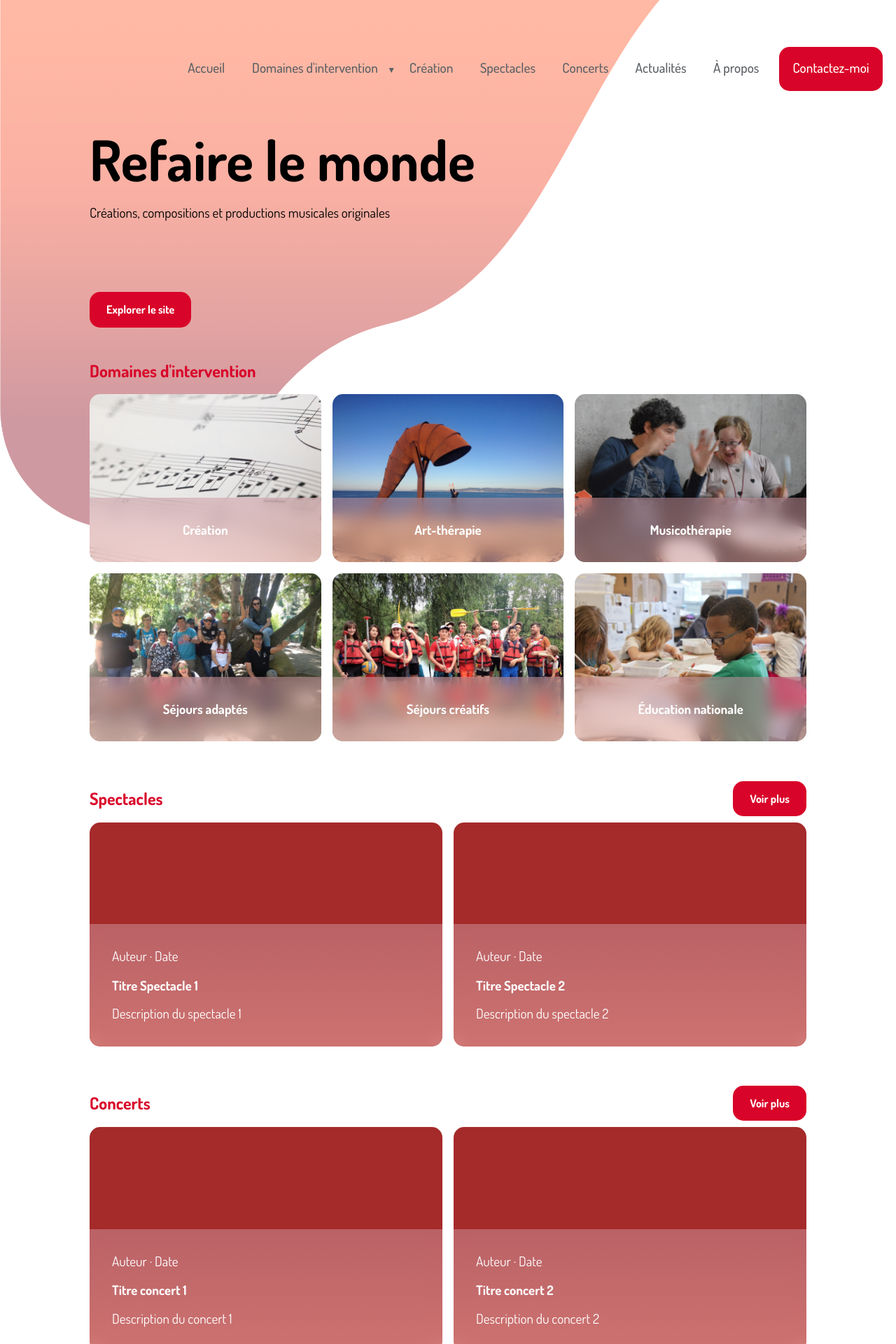
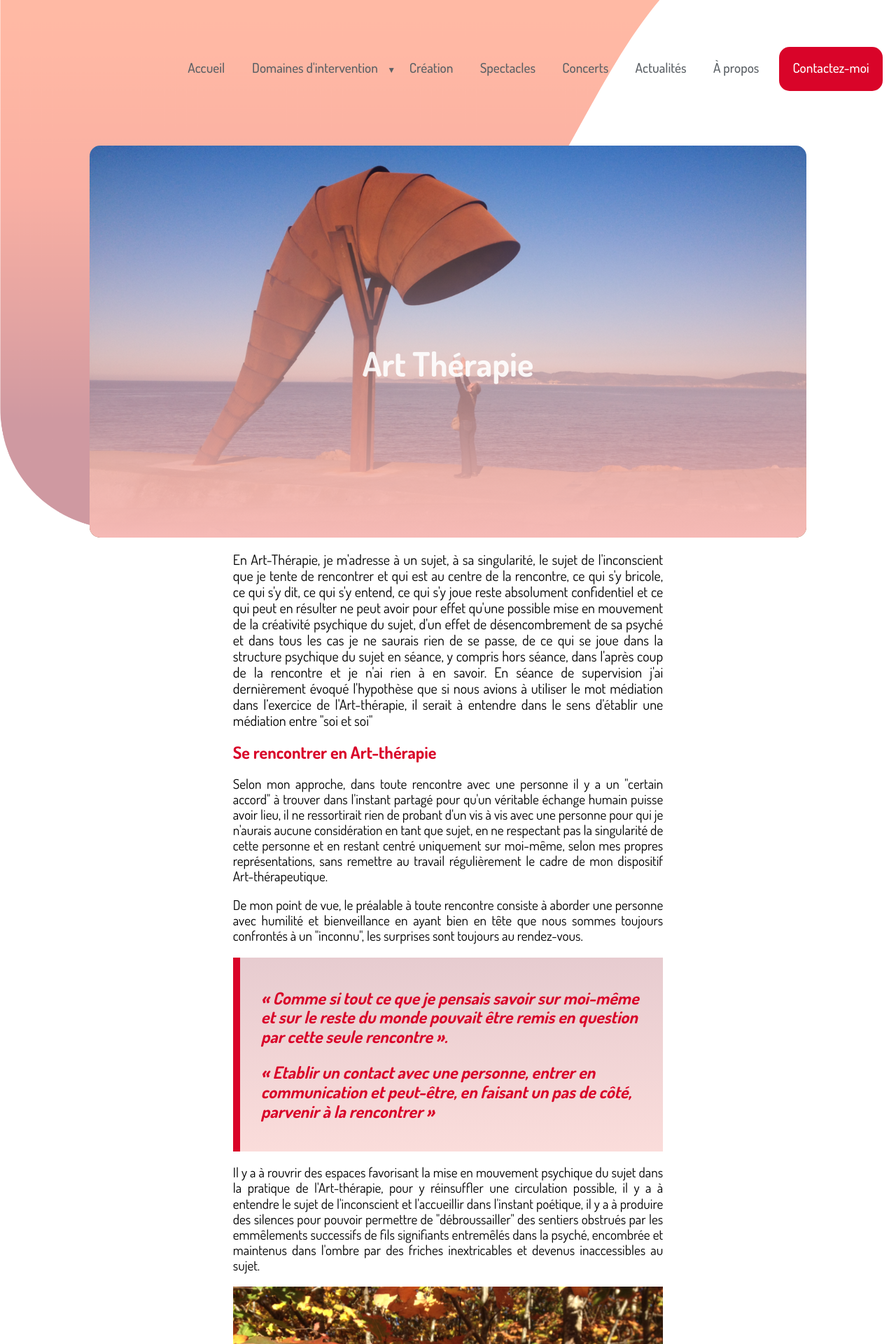
Before and after one commit to trmouv/refaire_le_monde.io, a PHP site: page /art_therapie.html in a window 1280 px wide. Shown: the top 1920 px of the page at 70% size. Run offline with PHP 8.4, Linux system fonts and the light colour scheme.

Commit message:
mise en page art thérapie

```diff
--- a/art_therapie.html
+++ b/art_therapie.html
@@ -52,69 +52,67 @@
     </section>
 <!-- Fin menu -->
 <!-- Main -->
-        <section class="hero">
-            <h1>Refaire le monde</h1>
-            <p>Créations, compositions et productions musicales originales</p>
-            <button>Explorer le site</button>
-        </section>
+<main>
+    <section>
+        <article>
+            <article class="box_1" id="art_therapie_article"><div><h1>Art Thérapie</h1></div></article>
+            <article class="article_first_template">
+            <p style="font-size: 1.25em;">En Art-Thérapie, je m'adresse à un sujet, à sa singularité, le sujet de l'inconscient que je tente de rencontrer et qui est au centre de la rencontre, ce qui s'y bricole, ce qui s'y dit, ce qui s'y entend, ce qui s'y joue reste absolument confidentiel et ce qui peut en résulter ne peut avoir pour effet qu'une possible mise en mouvement de la créativité psychique du sujet, d'un effet de désencombrement de sa psyché et dans tous les cas je ne saurais rien de se passe, de ce qui se joue dans la structure psychique du sujet en séance, y compris hors séance, dans l'après coup de la rencontre et je n'ai rien à en savoir. En séance de supervision j'ai dernièrement évoqué l'hypothèse que si nous avions à utiliser le mot médiation dans l’exercice de l'Art-thérapie, il serait à entendre dans le sens d'établir une médiation entre "soi et soi"</p>
+            <h2>Se rencontrer en Art-thérapie</h2>
+            <p>Selon mon approche, dans toute rencontre avec une personne il y a un "certain accord" à trouver dans l'instant partagé pour qu'un véritable échange humain puisse avoir lieu, il ne ressortirait rien de probant d'un vis à vis avec une personne pour qui je n'aurais aucune considération en tant que sujet, en ne respectant pas la singularité de cette personne et en restant centré uniquement sur moi-même, selon mes propres représentations, sans remettre au travail régulièrement le cadre de mon dispositif Art-thérapeutique.</p>
+            <p>De mon point de vue, le préalable à toute rencontre consiste à aborder une personne avec humilité et bienveillance en ayant bien en tête que nous sommes toujours confrontés à un "inconnu", les surprises sont toujours au rendez-vous.  </p>
+            <div style="font-size: 1.25em; background: linear-gradient(180deg, rgba(207, 153, 161, 0.5) 0%, rgba(246, 186, 182, 0.5) 100%); padding: 1em  1.5em 1em 1.5em; border-left: 0.5em solid #D90429; color: #D90429;">
+            <p style="text-align: left;"><strong><i>« Comme si tout ce que je pensais savoir sur moi-même et sur le reste du monde pouvait être remis en question par cette seule rencontre ».</i></strong></p>
+            <p style="text-align: left;"><strong><i>« Etablir un contact avec une personne, entrer en communication et peut-être, en faisant un pas de côté, parvenir à la rencontrer »</i></strong></p>
+            </div>
+            <p>Il y a à rouvrir des espaces favorisant la mise en mouvement psychique du sujet dans la pratique de l'Art-thérapie, pour y réinsuffler une circulation possible, il y a à entendre le sujet de l'inconscient et l'accueillir dans l'instant poétique, il y a à produire des silences pour pouvoir permettre de "débroussailler" des sentiers obstrués par les emmêlements successifs de fils signifiants entremêlés dans la psyché, encombrée et maintenus dans l'ombre par des friches inextricables et devenus inaccessibles au sujet. </p>
+            <img src="images/IMG_5165-min.JPG" alt="art_therapie_feuilles" width="100%"/>
+            <div style="background: linear-gradient(180deg, rgba(207, 153, 161, 0.5) 0%, rgba(246, 186, 182, 0.5) 100%); padding: 1.5em; margin-top: -0.2em;"><i>Crédit image</i></div>
+            <p>La poésie, l’expression artistique, viennent souligner le caractère asymétrique possible dans les échanges humains, pour moi ces disciplines portent en elles ce « pas de côté » que nous avons à faire pour rencontrer une personne dans sa singularité, elles font état de ce qui existe dans une dimension qui serait comme une « entre-chose », comme dans ce que signifie  « lire entre les lignes » d’un livre, dans ce que vient dire "Ars" (habileté à faire avec) dans le mot Art, elles évoquent la possibilité d'introduire la dimension métaphorique dans le langage, elles invitent au songe et à la rêverie. La poésie vient redonner souffle et mouvement à ce qui tend à se figer, à s'endurcir et à se fermer, elle combat la formation de matière inerte dans la psyché, l’expression artistique permet d’emprunter des chemins de traverse, de vivre des aventures sensorielles et émotionnelles non normées, non identifiées, éphémères et non figées qui peuvent permettre une « remise en mouvement de la psyché » sans contraindre le sujet mais au contraire en l’accueillant pleinement dans sa pure singularité.</p>
+            </article>
+        </article>
+    </section>
 
-        <section class="intervention">
-            <h2>Domaines d'intervention</h2>
-            <article class="interventions">
-                <article class="box_3" id="creation"><div><h3>Création</h3></div></article>
-                <article class="box_3" id="art_therapie"><div><h3>Art-thérapie</h3></div></article>
-                <article class="box_3" id="musicotherapie"><div><h3>Musicothérapie</h3></div></article>
-                <article class="box_3" id="sejour_adapte"><div><h3>Séjours adaptés</h3></div></article>
-                <article class="box_3" id="sejour_creatif"><div><h3>Séjours créatifs</h3></div></article>
-                <article class="box_3" id="education"><div><h3>Éducation nationale</h3></div></article>
-            </article>
-        </section>
+    <section class="slideshow_first_template">
 
-        <section class="spectacle">
-            <div class="title_row">
-                <div><h2>Spectacles</h2></div>
-                <div><button>Voir plus</button></div>
-            </div>
-            <article class="spectacles">
-                <article class="box_2"><div><p>Auteur &#xB7; Date</p><h3>Titre Spectacle 1</h3><p>Description du spectacle 1</p></div></article>
-                <article class="box_2"><div><p>Auteur &#xB7; Date</p><h3>Titre Spectacle 2</h3><p>Description du spectacle 2</p></div></article>
-            </article>
-        </section>
+        <!-- Slideshow container -->
+        <div class="slideshow-container">
 
-        <section class="spectacle">
-            <div class="title_row">
-                <div><h2>Concerts</h2></div>
-                <div><button>Voir plus</button></div>
-            </div>
-            <article class="spectacles">
-                <article class="box_2"><div><p>Auteur &#xB7; Date</p><h3>Titre concert 1</h3><p>Description du concert 1</p></div></article>
-                <article class="box_2"><div><p>Auteur &#xB7; Date</p><h3>Titre concert 2</h3><p>Description du concert 2</p></div></article>
-            </article>
-        </section>
+        <!-- Full-width images with number and caption text -->
+        <div class="mySlides fade">
+            <div class="numbertext">1 / 3</div>
+            <img src="./images/art_therapie/fevrier2019224-min.jpg" style="width:100%; height: 50vh; border-radius: 15px;">
+            <div class="text">Caption Text</div>
+        </div>
 
-        <section class="actualite">
-            <h2>Actualité</h2>
-            <article class="actualites">
-                <article class="news"><p>Auteur &#xB7; Date</p><h3>Actualité 1</h3><p>Description actualité 1</p></article>
-                <article class="news"><p>Auteur &#xB7; Date</p><h3>Actualité 2</h3><p>Description actualité 2</p></article>
-                <article class="news"><p>Auteur &#xB7; Date</p><h3>Actualité 1</h3><p>Description actualité 1</p></article>
-                <article class="news"><p>Auteur &#xB7; Date</p><h3>Actualité 2</h3><p>Description actualité 2</p></article>
-                <article class="news"><p>Auteur &#xB7; Date</p><h3>Actualité 1</h3><p>Description actualité 1</p></article>
-                <article class="news"><p>Auteur &#xB7; Date</p><h3>Actualité 2</h3><p>Description actualité 2</p></article>
-                <article class="news"><p>Auteur &#xB7; Date</p><h3>Actualité 1</h3><p>Description actualité 1</p></article>
-                <article class="news"><p>Auteur &#xB7; Date</p><h3>Actualité 2</h3><p>Description actualité 2</p></article>
-            </article>
-        </section>
+        <div class="mySlides fade">
+            <div class="numbertext">2 / 3</div>
+            <img src="./images/art_therapie/fevrier2019234-min.jpg" style="width:100%; height: 50vh; border-radius: 15px;">
+            <div class="text">Caption Two</div>
+        </div>
 
-        <section class="auteur">
-            <h2>À propos de l'auteur</h2>
-            <article class="author">
-                <div class="photo_round"></div>
-                <h3>Denis Leroux Gallego</h3>
-                <p>« Depuis le début des années 80 j'ai multiplié les expériences de création dans différents projets qu'ils soient musicaux ou théâtraux, au fil des aventures et des réalisations, mon univers musical s'est enrichi et nourri de ces rencontres artistiques. »</p>
-                <button>Voir la suite</button>
-            </article>
-        </section>
+        <div class="mySlides fade">
+            <div class="numbertext">3 / 3</div>
+            <img src="./images/art_therapie/IMG_5373-min.JPG" style="width:100%; height: 50vh; border-radius: 15px;">
+            <div class="text">Caption Three</div>
+        </div>
+
+        <!-- Next and previous buttons -->
+        <a class="prev" onclick="plusSlides(-1)">&#10094;</a>
+        <a class="next" onclick="plusSlides(1)">&#10095;</a>
+        </div>
+        <br>
+
+        <!-- The dots/circles -->
+        <div style="text-align:center">
+        <span class="dot" onclick="currentSlide(1)"></span>
+        <span class="dot" onclick="currentSlide(2)"></span>
+        <span class="dot" onclick="currentSlide(3)"></span>
+        </div>
+
+    </section>
+
+</main>
 <!-- Fin Main -->
 <!-- Début Footer -->
         <footer>
@@ -169,6 +167,7 @@
         </footer>
 <!-- Fin Footer -->
         <div class="fond_bottom"></div>
+<!-- Début script -->
         <script>
             function openNav() {
               document.getElementById("mySidenav").style.width = "40vh";
@@ -177,6 +176,37 @@
             function closeNav() {
               document.getElementById("mySidenav").style.width = "0";
             }
+            /* slider */
+            var slideIndex = 1;
+            showSlides(slideIndex);
+
+            // Next/previous controls
+            function plusSlides(n) {
+            showSlides(slideIndex += n);
+            }
+
+            // Thumbnail image controls
+            function currentSlide(n) {
+            showSlides(slideIndex = n);
+            }
+
+            function showSlides(n) {
+            var i;
+            var slides = document.getElementsByClassName("mySlides");
+            var dots = document.getElementsByClassName("dot");
+            if (n > slides.length) {slideIndex = 1}
+            if (n < 1) {slideIndex = slides.length}
+            for (i = 0; i < slides.length; i++) {
+                slides[i].style.display = "none";
+            }
+            for (i = 0; i < dots.length; i++) {
+                dots[i].className = dots[i].className.replace(" active", "");
+            }
+            slides[slideIndex-1].style.display = "block";
+            dots[slideIndex-1].className += " active";
+            }
+            /* Fin slider */
         </script>
+<!-- Fin script -->
     </body>
 </html>
--- a/style.css
+++ b/style.css
@@ -354,6 +354,11 @@
 /* Pour les écrans jusqu'à 1150px de largeur */
 @media all and (max-width: 1150px){
 
+  main{
+    padding-top: 0em;
+    z-index: 1;
+  }
+
   header.menu_desktop{
     display: none;
   }
@@ -536,6 +541,16 @@
       margin-right: auto;
     }
 
+    .article_first_template{
+      width: 60%;
+      margin: 0 auto 0 auto;
+      text-align: justify;
+    }
+
+    .slideshow_first_template{
+      width: 60%;
+    }
+
     .fond_bottom{
       background-image: url("images/fond_bottom.png");
       background-repeat: no-repeat;
@@ -612,6 +627,11 @@
 /* Pour les ECRANS à partir de 1150px de largeur */
 @media all and (min-width: 1150px){
 
+  main{
+    padding-top: 10em;
+    z-index: 1;
+  }
+
   section.menu_mobile{
     display: none;
   }
@@ -623,6 +643,16 @@
     margin-right: auto;
     margin-bottom: 3rem;
     touch-action: auto;
+  }
+
+  .article_first_template{
+    width: 60%;
+    margin: 0 auto 0 auto;
+    text-align: justify;
+  }
+
+  .slideshow_first_template{
+    width: 50%;
   }
 
   .fond_bottom{
@@ -688,7 +718,7 @@ body{
   width: 100%;
   height: 100vh;
   top: -10vh;
-  z-index: -1;
+  z-index: -1000;
 }
 
 p{
@@ -734,6 +764,7 @@ section.hero{
 }
 
 header.menu_desktop{
+  z-index: 1000;
   font-size: 1.2em;
   position: absolute;
   right: 0;
@@ -815,7 +846,7 @@ header .sous{
   padding: 10px 0 10px 0;
   position: absolute;
   width: 100%;
-  z-index: 1000;
+  z-index: 1;
   margin-top: 1em;
   left: 0;
 }
@@ -831,14 +862,14 @@ header .sous li{
 header .sous a{
   padding: 10px 10px 10px 10px;
   border-bottom: none;
-  width: 83%;
+  width: 100% !important;
 }
 header .sous a:hover{
   border-bottom: none;
   background-color: rgba(223, 185, 190, 0.5);
   backdrop-filter: blur(10px);
   -webkit-backdrop-filter: blur(10px);
-  width: 83%;
+  width: 100% !important;
   border-radius: 5px 5px 5px 5px;
   cursor: pointer;
 }
@@ -983,6 +1014,51 @@ header .deroulant > a::after{
     background-color: brown;
 }
 
+.box_1{
+  z-index: 1;
+  height: 70vh;
+  position: relative;
+  border-radius: 15px;
+  background-position: center;
+  background-repeat: no-repeat;
+  background-size: cover;
+  background-image: url(images/art_therapie_home.JPG);
+}
+
+.box_1 h1{
+  position: absolute;
+  top: 50%; left: 50%; /* à 50%/50% du parent référent */
+  transform: translate(-50%, -50%); /* décalage de 50% de sa propre taille */
+  opacity: 90%;
+  transition: opacity 2s;
+}
+
+.box_1 h1:hover{
+  opacity: 100%;
+  transition: opacity 2s;
+}
+
+.box_1 div{
+  height: 100%;
+  font-size: 1.5em;
+  box-sizing: border-box;
+  background: linear-gradient(180deg, rgba(207, 153, 161, 0) 0%, rgba(246, 186, 182, 1) 100%);
+  color: #fff;
+  position: absolute;
+  bottom: 0px;
+  width: 100%;
+  text-align: center;
+  padding-top: 5%;
+  padding-bottom: 5%;
+  border-radius: 15px;
+}
+
+.box_1 div:hover{
+  background: linear-gradient(180deg, rgba(207, 153, 161, 0) 0%, rgba(246, 186, 182, 1) 100%);
+  backdrop-filter: blur(10px);
+  -webkit-backdrop-filter: blur(10px);
+}
+
 .box_2 div{
     box-sizing: border-box;
     background: linear-gradient(180deg, rgba(207, 153, 161, 0.5) 0%, rgba(246, 186, 182, 0.5) 100%);
@@ -1046,3 +1122,114 @@ footer {
 footer .nav_footer section ul{
     list-style: none;
 }
+
+/* Début Slider */
+* {box-sizing:border-box}
+
+/* Slideshow container */
+.slideshow-container {
+  max-width: 100%;
+  position: relative;
+  margin: auto;
+}
+
+/* Hide the images by default */
+.mySlides {
+  display: none;
+}
+
+/* Next & previous buttons */
+.prev, .next {
+  cursor: pointer;
+  position: absolute;
+  margin-left: 1em;
+  top: 50%;
+  width: auto;
+  margin-top: -22px;
+  padding: 16px;
+  background: linear-gradient(180deg, rgba(207, 153, 161, 0.2) 0%, rgba(246, 186, 182, 0.2) 100%);
+  backdrop-filter: blur(10px);
+  -webkit-backdrop-filter: blur(10px);
+  color: #D90429;
+  font-weight: bold;
+  font-size: 20px;
+  transition: 0.6s ease-in-out;
+  border-radius: 10px;
+  user-select: none;
+}
+
+/* Position the "next button" to the right */
+.next {
+  right: 1em;
+  border-radius: 10px;
+}
+
+/* On hover, add a black background color with a little bit see-through */
+.prev:hover, .next:hover {
+  background-color: rgba(0,0,0,0.5);
+  backdrop-filter: blur(10px);
+  -webkit-backdrop-filter: blur(10px);
+}
+
+/* Caption text */
+.text {
+  color: #f2f2f2;
+  font-size: 1.5em;
+  padding: 1em 0 1em 0;
+  position: absolute;
+  bottom: 0.15em;
+  width: 100%;
+  text-align: center;
+  background: linear-gradient(180deg, rgba(207, 153, 161, 0.2) 0%, rgba(246, 186, 182, 0.2) 100%);
+  backdrop-filter: blur(10px);
+  -webkit-backdrop-filter: blur(10px);
+  box-sizing: border-box;
+  border-radius: 0 0 15px 15px;
+}
+
+/* Number text (1/3 etc) */
+.numbertext {
+  color: #f2f2f2;
+  font-size: 1em;
+  padding: 8px 12px;
+  position: absolute;
+  top: 1em;
+  left: 1em;
+  background: linear-gradient(180deg, rgba(207, 153, 161, 0.5) 0%, rgba(246, 186, 182, 0.5) 100%);
+  border-radius: 10px;
+}
+
+/* The dots/bullets/indicators */
+.dot {
+  cursor: pointer;
+  height: 15px;
+  width: 15px;
+  margin: 0 2px;
+  background-color: rgba(207, 153, 161, 0.8);
+  border-radius: 50%;
+  display: inline-block;
+  transition: background-color 0.6s ease;
+}
+
+.active, .dot:hover {
+  background-color: #D90429;
+}
+
+/* Fading animation */
+.fade {
+  -webkit-animation-name: fade;
+  -webkit-animation-duration: 1.5s;
+  animation-name: fade;
+  animation-duration: 1.5s;
+}
+
+@-webkit-keyframes fade {
+  from {opacity: .4}
+  to {opacity: 1}
+}
+
+@keyframes fade {
+  from {opacity: .4}
+  to {opacity: 1}
+}
+/* Fin Slider */
```
Also changed, not shown: images/IMG_5165-min.JPG (added), images/art_therapie/IMG_5373-min.JPG (added), images/art_therapie/IMG_6159-min.JPG (added), images/art_therapie/IMG_6587-min.JPG (added), 8 other files.
